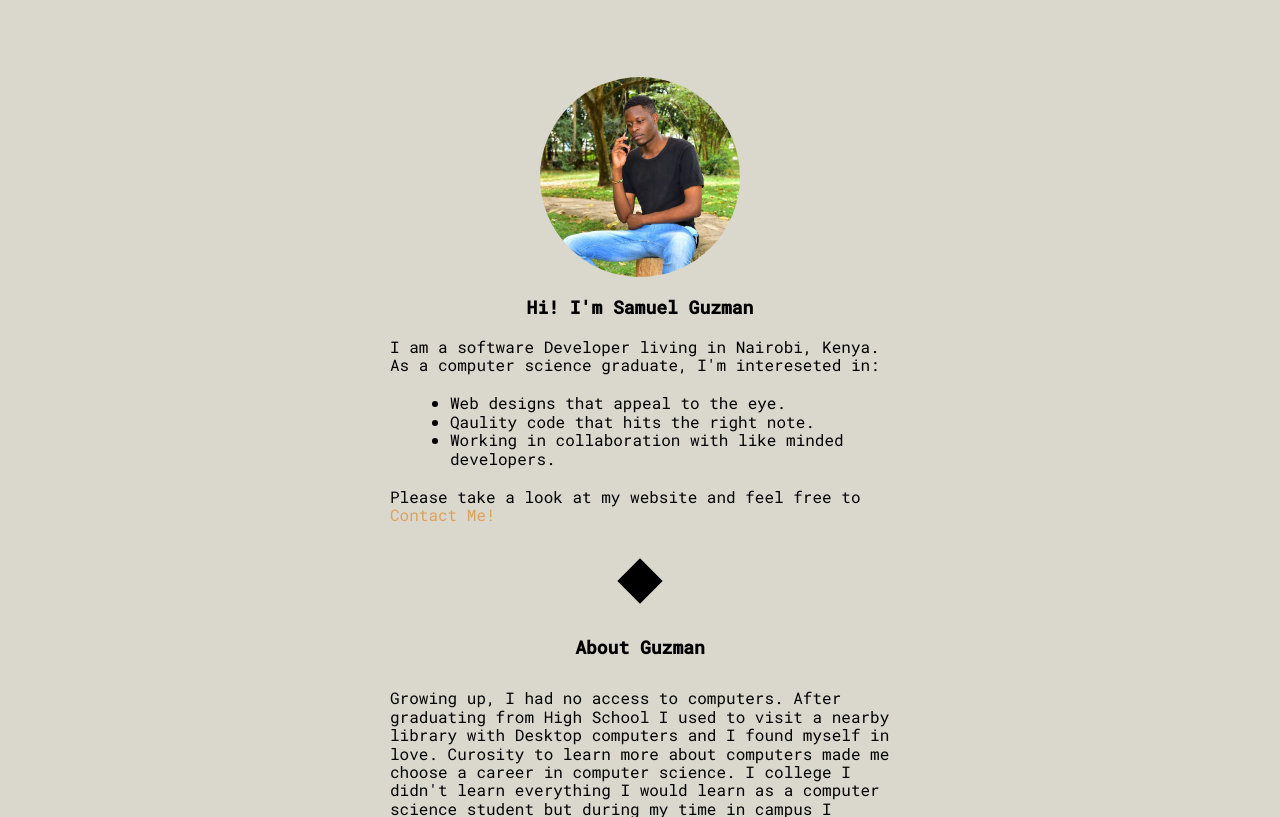
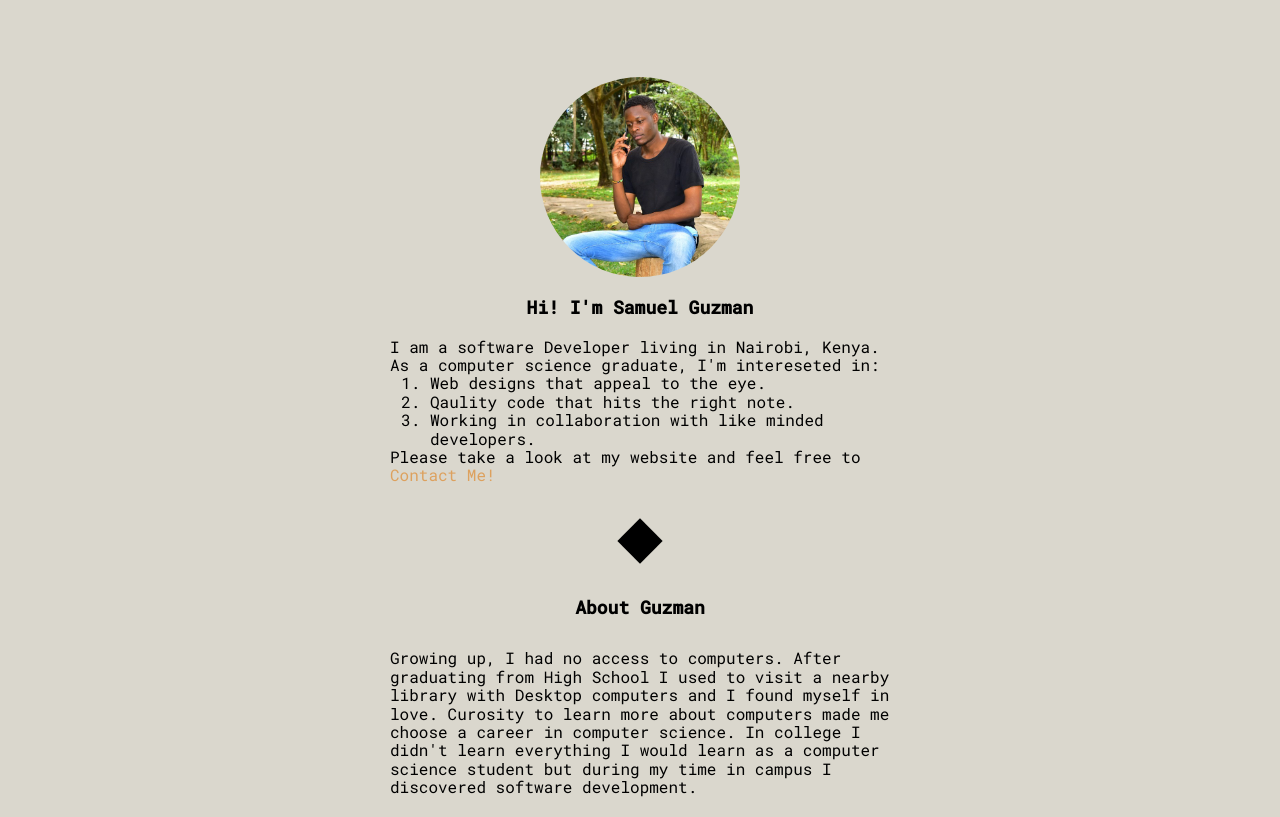
Before and after one commit to samuel922/portfolio-basic, a plain HTML site: page index.html in a window 1280 px wide. Shown: the part 135-952 px from the top of the page. Drawn offline with nearby package versions, Linux system fonts and the light colour scheme.

Commit message:
Grammatical corrections

```diff
--- a/index.html
+++ b/index.html
@@ -24,11 +24,11 @@
                         <h2 class="text-centered sub-heading">Hi! I'm Samuel Guzman</h2>
                         <p>I am a software Developer living in Nairobi, Kenya.</p>
                         <p>As a computer science graduate, I'm intereseted in: </p>
-                        <ul class="margin-left">
+                        <ol class="margin-left">
                             <li>Web designs that appeal to the eye.</li>
                             <li>Qaulity code that hits the right note.</li>
                             <li>Working in collaboration with like minded developers.</li>
-                        </ul>
+                        </ol>
                         <p>Please take a look at my website and feel free to <a href="#contact-me">Contact Me!</a></p>
                     </section>
                 </div>
@@ -40,7 +40,7 @@
                         <h2 class="text-centered sub-heading">About Guzman</h2>
                         <p class="text">Growing up, I had no access to computers. After graduating from High School I used to visit a nearby library with Desktop computers
                             and I found myself in love. Curosity to learn more about computers made me choose a career in computer science.
-                            I college I didn't learn everything I would learn as a computer science student but during my time in campus I discovered
+                            In college I didn't learn everything I would learn as a computer science student but during my time in campus I discovered
                             software development.
                         </p>
                         <p class="text">Software Development being a wide discipline, I enjoy updating my software engineering skills on a daily basis and currently
```
